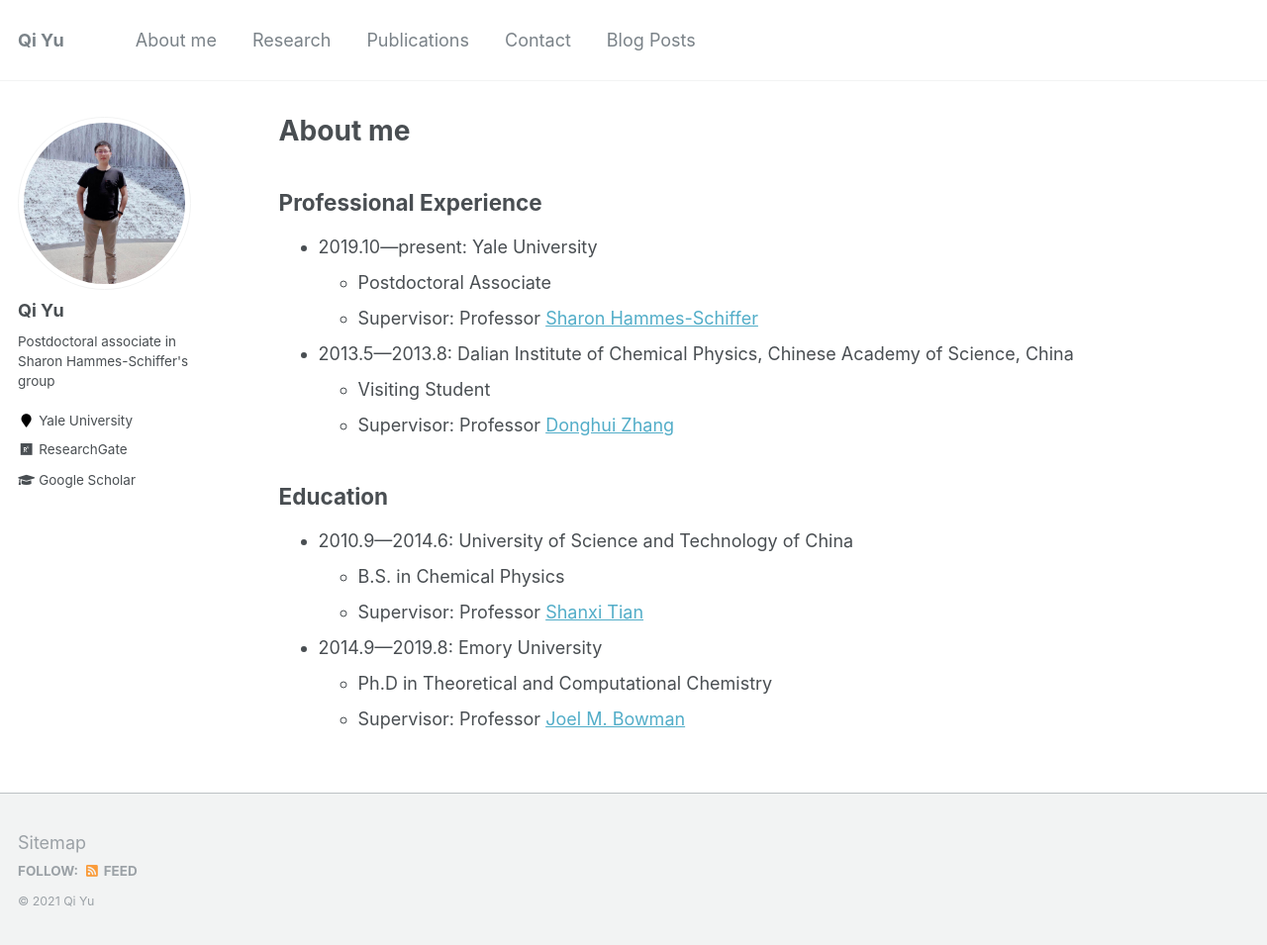
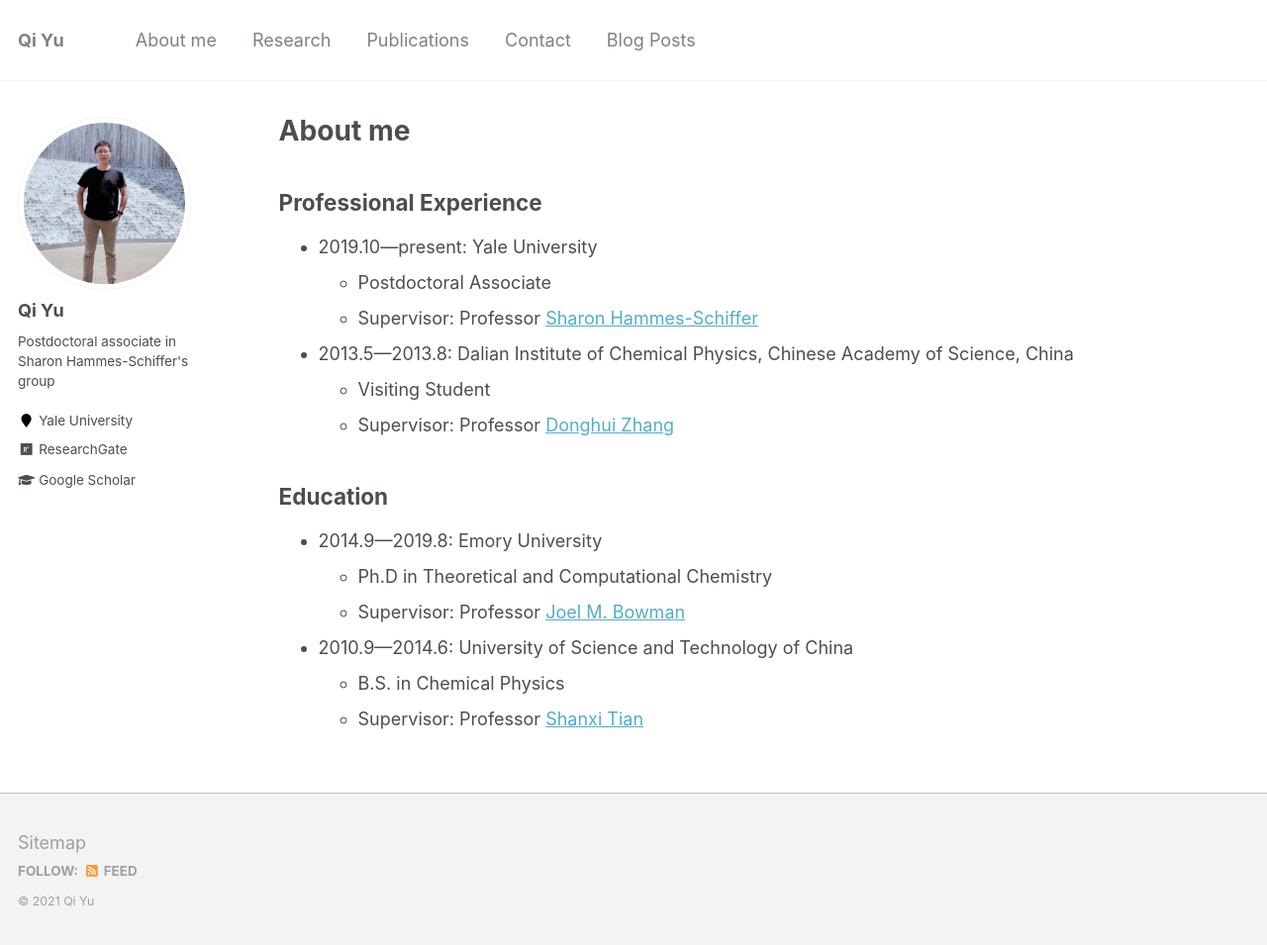
Before and after one commit to qiyuchem/qiyuchem.github.io, a Jekyll site: the page built from _pages/cv.md, in a window 1280 px wide and 956 px high. Shown: the whole window at 99% size. Built offline with Jekyll 4.4.1, drawn with Linux system fonts in a browser that asks for light colours.

Commit message:
Update cv.md

```diff
--- a/_pages/cv.md
+++ b/_pages/cv.md
@@ -21,9 +21,10 @@ Professional Experience
 
 Education
 ------
+* 2014.9---2019.8: Emory University
+  * Ph.D in Theoretical and Computational Chemistry
+  * Supervisor: Professor [Joel M. Bowman](https://scholarblogs.emory.edu/bowman/)
+
 * 2010.9---2014.6: University of Science and Technology of China
   * B.S. in Chemical Physics
   * Supervisor: Professor [Shanxi Tian](http://staff.ustc.edu.cn/~sxtian/)
-* 2014.9---2019.8: Emory University
-  * Ph.D in Theoretical and Computational Chemistry
-  * Supervisor: Professor [Joel M. Bowman](https://scholarblogs.emory.edu/bowman/)
```
